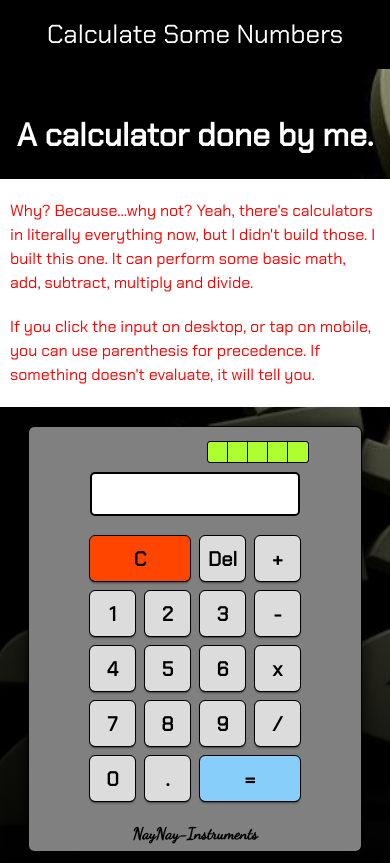
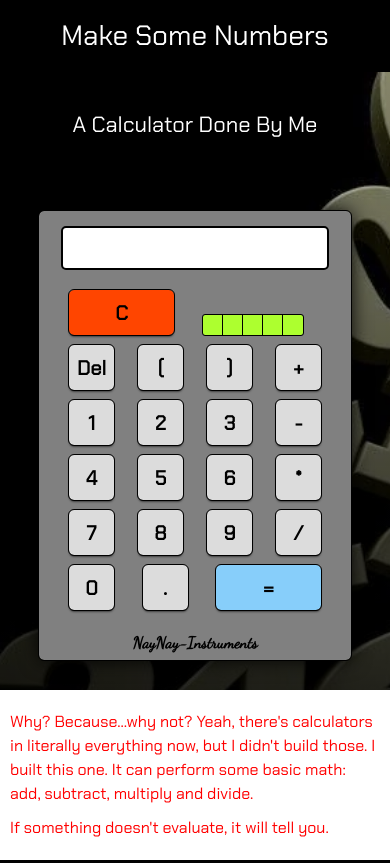
Before and after one commit to NayNayRen/Calculator, a plain HTML site: page index.html in a window 390 px wide. Shown: the top 863 px of the page. Drawn offline with Linux system fonts and the light colour scheme.

Commit message:
added a bunch of styles, animation box with expression, reworked button code

```diff
--- a/index.html
+++ b/index.html
@@ -11,63 +11,76 @@
     rel="stylesheet">
   <link rel="stylesheet" href="styles/page-reset.css">
   <link rel="stylesheet" href="styles/styles.css">
-  <title>Calculator</title>
+  <title>My Calculator</title>
   <link rel="icon" href="img/logo.png" type="image/x-icon" />
 </head>
 
 <body>
-  <header class="header">Calculate Some Numbers</header>
+  <header class="header">
+    <h1>
+      Make Some Numbers
+    </h1>
+  </header>
   <main class="main">
-    <h1>A calculator done by me.</h1>
+    <h1>A Calculator Done By Me</h1>
     <div class="container">
-      <p>Why? Because...why not? Yeah, there's calculators in literally everything now, but I
-        didn't build those. I built this one. It can perform some basic math, add, subtract, multiply and divide.
-      </p>
-      <p>If you click the input on desktop, or tap on mobile, you can use parenthesis for precedence. If something
-        doesn't evaluate, it will tell you.</p>
+      <div class="output-entered">
+        <!-- will be shot in -->
+      </div>
       <form class="calculator" name="calculator">
-        <div class="solar-container">
-          <div class="solar-cell"></div>
-          <div class="solar-cell"></div>
-          <div class="solar-cell"></div>
-          <div class="solar-cell"></div>
-          <div class="solar-cell"></div>
-        </div>
-        <input class="output" name="output">
+        <input class="output" name="output" disabled>
         <div class="btn-container">
           <div class="btn-group">
-            <input type="reset" class="btn clear-btn" id="clear-btn" value="C">
-            <input type="button" class="btn" id="back-btn" value="Del" onclick="back()">
-            <input type="button" class="btn" id="add-btn" value="+" onclick="insert('+')">
+            <input type="button" class="clear-btn" value="C">
+            <div class="solar-container">
+              <div class="solar-cell"></div>
+              <div class="solar-cell"></div>
+              <div class="solar-cell"></div>
+              <div class="solar-cell"></div>
+              <div class="solar-cell"></div>
+            </div>
           </div>
           <div class="btn-group">
-            <input type="button" class="btn" id="btn-1" value="1" onclick="insert(1)">
-            <input type="button" class="btn" id="btn-2" value="2" onclick="insert(2)">
-            <input type="button" class="btn" id="btn-3" value="3" onclick="insert(3)">
-            <input type="button" class="btn" id="sub-btn" value="-" onclick="insert('-')">
+            <input type="button" class="back-btn" value="Del">
+            <input type="button" class="btn" id="btn-1" value="(">
+            <input type="button" class="btn" id="btn-2" value=")">
+            <input type="button" class="btn" id="add-btn" value="+">
           </div>
           <div class="btn-group">
-            <input type="button" class="btn" id="btn-4" value="4" onclick="insert(4)">
-            <input type="button" class="btn" id="btn-5" value="5" onclick="insert(5)">
-            <input type="button" class="btn" id="btn-6" value="6" onclick="insert(6)">
-            <input type="button" class="btn" id="mult-btn" value="x" onclick="insert('*')">
+            <input type="button" class="btn" id="btn-1" value="1">
+            <input type="button" class="btn" id="btn-2" value="2">
+            <input type="button" class="btn" id="btn-3" value="3">
+            <input type="button" class="btn" id="sub-btn" value="-">
           </div>
           <div class="btn-group">
-            <input type="button" class="btn" id="btn-7" value="7" onclick="insert(7)">
-            <input type="button" class="btn" id="btn-8" value="8" onclick="insert(8)">
-            <input type="button" class="btn" id="btn-9" value="9" onclick="insert(9)">
-            <input type="button" class="btn" id="div-btn" value="/" onclick="insert('/')">
+            <input type="button" class="btn" id="btn-4" value="4">
+            <input type="button" class="btn" id="btn-5" value="5">
+            <input type="button" class="btn" id="btn-6" value="6">
+            <input type="button" class="btn" id="mult-btn" value="*">
           </div>
           <div class="btn-group">
-            <input type="button" class="btn" id="btn-0" value="0" onclick="insert(0)">
-            <input type="button" class="btn" id="dec-btn" value="." onclick="insert('.')">
-            <input type="button" class="btn equals-btn" id="equals-btn" value="=" onclick="equals()">
+            <input type="button" class="btn" id="btn-7" value="7">
+            <input type="button" class="btn" id="btn-8" value="8">
+            <input type="button" class="btn" id="btn-9" value="9">
+            <input type="button" class="btn" id="div-btn" value="/">
+          </div>
+          <div class="btn-group">
+            <input type="button" class="btn" id="btn-0" value="0">
+            <input type="button" class="btn" id="dec-btn" value=".">
+            <input type="button" class="equals-btn" value="=">
           </div>
         </div>
         <div class="company-name">
           <span>NayNay-Instruments</span>
         </div>
       </form>
+      <div class="container-info">
+        <p>Why? Because...why not? Yeah, there's calculators in literally everything now, but I
+          didn't build those. I built this one. It can perform some basic math: add, subtract, multiply and divide.
+        </p>
+        <p>If something
+          doesn't evaluate, it will tell you.</p>
+      </div>
     </div>
   </main>
   <footer>
--- a/scripts/calculations.js
+++ b/scripts/calculations.js
@@ -1,5 +1,16 @@
+const backButton = document.querySelector('.back-btn');
+const equalsButton = document.querySelector('.equals-btn');
+const outputEntered = document.querySelector('.output-entered');
+const clearButton = document.querySelector('.clear-btn');
+let buttons = document.querySelectorAll('.btn');
+
 function insert(num) {
   document.calculator.output.value = document.calculator.output.value + num;
+}
+
+function back() {
+  const num = document.calculator.output.value;
+  document.calculator.output.value = num.substring(0, num.length - 1);
 }
 
 function equals() {
@@ -9,7 +20,11 @@ function equals() {
     if (eval(expression) === undefined) {
       return document.calculator.output.value = 'Empty Input...'
     } else {
-
+      outputEntered.innerHTML = `
+      <span>Expression</span>
+      <p>${document.calculator.output.value}</p>
+      `;
+      outputEntered.classList.add('output-entered-action');
       return document.calculator.output.value = eval(expression);
     }
   }
@@ -19,7 +34,21 @@ function equals() {
   }
 }
 
-function back() {
-  const num = document.calculator.output.value;
-  document.calculator.output.value = num.substring(0, num.length - 1);
-}
+buttons.forEach((button) => {
+  button.addEventListener('click', () => {
+    insert(button.value);
+  });
+});
+
+clearButton.addEventListener('click', () => {
+  outputEntered.classList.remove('output-entered-action');
+  document.calculator.output.value = '';
+});
+
+backButton.addEventListener('click', () => {
+  back();
+});
+
+equalsButton.addEventListener('click', () => {
+  equals();
+});
--- a/styles/styles.css
+++ b/styles/styles.css
@@ -3,6 +3,7 @@ body {
   font-family: 'Chakra Petch', sans-serif;
 }
 
+.back-btn,
 .btn {
   -webkit-box-shadow: 0 2px 2px rgba(0, 0, 0, 0.5);
   background-color: #DCDCDC;
@@ -20,7 +21,10 @@ body {
   width: 45px;
 }
 
-.btn:hover {
+.back-btn:hover,
+.btn:hover,
+.clear-btn:hover,
+.equals-btn:hover {
   scale: 1.025;
 }
 
@@ -31,16 +35,17 @@ body {
 
 .btn-group {
   -ms-flex-direction: row;
-  -ms-flex-pack: center;
+  -ms-flex-pack: justify;
   -webkit-box-direction: normal;
   -webkit-box-orient: horizontal;
-  -webkit-box-pack: center;
+  -webkit-box-pack: justify;
   display: -ms-flexbox;
   display: -webkit-box;
   display: flex;
   flex-direction: row;
-  justify-content: center;
+  justify-content: space-between;
   margin-bottom: 10px;
+  width: 100%;
   /* outline: solid 1px red; */
 }
 
@@ -67,12 +72,25 @@ body {
   outline: solid 1px #000;
   padding: 15px 15px 30px 15px;
   position: relative;
-  width: 275px;
+  width: 285px;
+  z-index: 1;
 }
 
 .clear-btn {
+  -webkit-box-shadow: 0 2px 2px rgba(0, 0, 0, 0.5);
   background-color: #FF4500;
-  width: 100px;
+  border-radius: 5px;
+  border: none;
+  box-shadow: 0 2px 2px rgba(0, 0, 0, 0.5);
+  color: #000;
+  cursor: pointer;
+  font-size: 20px;
+  font-weight: bold;
+  height: 45px;
+  margin: 0 5px;
+  outline: 1px solid #000;
+  text-align: center;
+  width: 105px;
 }
 
 .company-name {
@@ -98,25 +116,46 @@ body {
   display: flex;
   flex-direction: column;
   padding: 30px 20px;
+  position: relative;
   width: 80%;
   /* outline: solid 1px red; */
 }
 
-.container p {
+.container-info {
   -webkit-box-shadow: 0 0 20px #000;
   background-color: #fff;
   border-radius: 5px;
   box-shadow: 0 0 20px #000;
-  color: red;
-  font-size: 18px;
-  margin-bottom: 20px;
-  padding: 20px 10px;
+  margin-top: 30px;
+  padding: 20px 15px;
   width: 700px;
 }
 
+.container-info p {
+  color: #FF0000;
+  font-size: 18px;
+  width: 100%;
+}
+
+.container-info p:first-of-type {
+  margin-bottom: 10px;
+}
+
 .equals-btn {
+  -webkit-box-shadow: 0 2px 2px rgba(0, 0, 0, 0.5);
   background-color: #87CEFA;
-  width: 100px;
+  border-radius: 5px;
+  border: none;
+  box-shadow: 0 2px 2px rgba(0, 0, 0, 0.5);
+  color: #000;
+  cursor: pointer;
+  font-size: 20px;
+  font-weight: bold;
+  height: 45px;
+  margin: 0 5px;
+  outline: 1px solid #000;
+  text-align: center;
+  width: 105px;
 }
 
 footer {
@@ -143,11 +182,15 @@ footer {
 
 .header {
   background-color: #000;
-  color: #fff;
-  font-size: 30px;
   padding: 15px 10px;
   text-align: center;
   /* outline: solid 1px blue; */
+}
+
+.header h1 {
+  color: #fff;
+  font-size: 34px;
+  font-weight: normal;
 }
 
 .main {
@@ -182,6 +225,10 @@ footer {
 
 .main h1 {
   color: #fff;
+  font-weight: normal;
+  font-size: 30px;
+  margin-bottom: 50px;
+  text-shadow: 0 2px 5px #000;
 }
 
 .output {
@@ -190,14 +237,47 @@ footer {
   border-radius: 5px;
   color: #000;
   font-size: 20px;
+  letter-spacing: 2px;
   margin: 0 auto;
   padding: 5px;
-  width: 210px;
+  width: 95%;
+  /* width: 210px; */
   /* outline: solid 1px blue; */
 }
 
-.output:focus {
-  outline: none;
+.output-entered {
+  -webkit-transform: translateX(-50%);
+  -webkit-transition: opacity 250ms ease, top 250ms ease;
+  left: 50%;
+  opacity: 0;
+  position: absolute;
+  top: 15px;
+  transform: translateX(-50%);
+  transition: opacity 250ms ease, top 250ms ease;
+  width: 275px;
+  z-index: 0;
+}
+
+.output-entered p {
+  -webkit-box-shadow: 0 0 20px #000;
+  background-color: #fff;
+  border-radius: 5px;
+  box-shadow: 0 0 20px #000;
+  font-size: 18px;
+  outline: solid 1px #000;
+  letter-spacing: 2px;
+  padding: 2px 0;
+  text-align: center;
+}
+
+.output-entered span {
+  color: #fff;
+  margin-bottom: 5px;
+}
+
+.output-entered-action {
+  opacity: 1;
+  top: -40px;
 }
 
 .solar-cell {
@@ -218,18 +298,18 @@ footer {
 }
 
 .solar-container {
+  -ms-flex-align: end;
   -ms-flex-direction: row;
-  -ms-flex-pack: end;
+  -webkit-box-align: end;
   -webkit-box-direction: normal;
   -webkit-box-orient: horizontal;
-  -webkit-box-pack: end;
+  align-items: flex-end;
   display: -ms-flexbox;
   display: -webkit-box;
   display: flex;
   flex-direction: row;
-  justify-content: flex-end;
-  margin: 0 auto 10px auto;
-  width: 225px;
+  margin: 0 auto;
+  width: auto;
   /* outline: solid 1px #000; */
 }
 
@@ -238,21 +318,27 @@ footer {
     width: 95%;
   }
 
-  .container p {
-    font-size: 16px;
-    margin-bottom: 20px;
+  .container-info {
     padding: 20px 10px;
     width: 100%;
   }
 
-  .header {
-    font-size: 26px;
+  .container-info p {
+    font-size: 16px;
+  }
+
+  .header h1 {
+    font-size: 28px;
+  }
+
+  .main h1 {
+    font-size: 24px;
   }
 }
 
 @media (max-width: 400px) {
   .calculator {
-    width: 85%;
+    width: 80%;
   }
 
   .container {
@@ -260,15 +346,10 @@ footer {
     width: 100%;
   }
 
-  .container p {
+  .container-info {
     -webkit-box-shadow: none;
     border-radius: 0;
     box-shadow: none;
-  }
-
-  .container p:first-of-type {
-    margin-bottom: 0;
-    padding: 20px 10px 0 10px;
   }
 
   .main {
@@ -282,4 +363,17 @@ footer {
         rgba(0, 0, 0, 0)),
       url("../img/numbers-background-mobile.webp");
   }
+
+  .main h1 {
+    font-size: 22px;
+  }
+
+  .output-entered {
+    width: 80%;
+  }
+
+  .output-entered-action {
+    opacity: 1;
+    top: -50px;
+  }
 }
```
